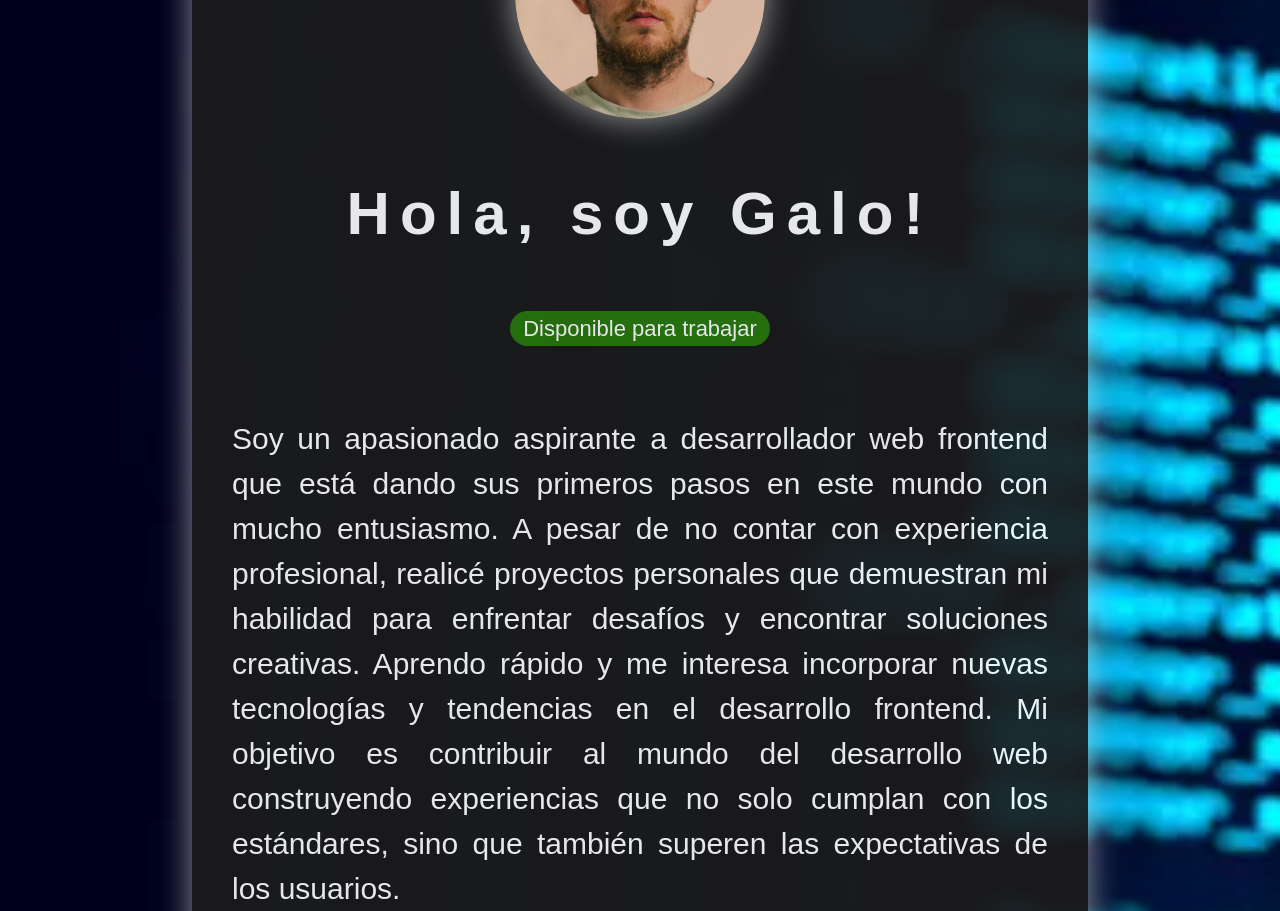
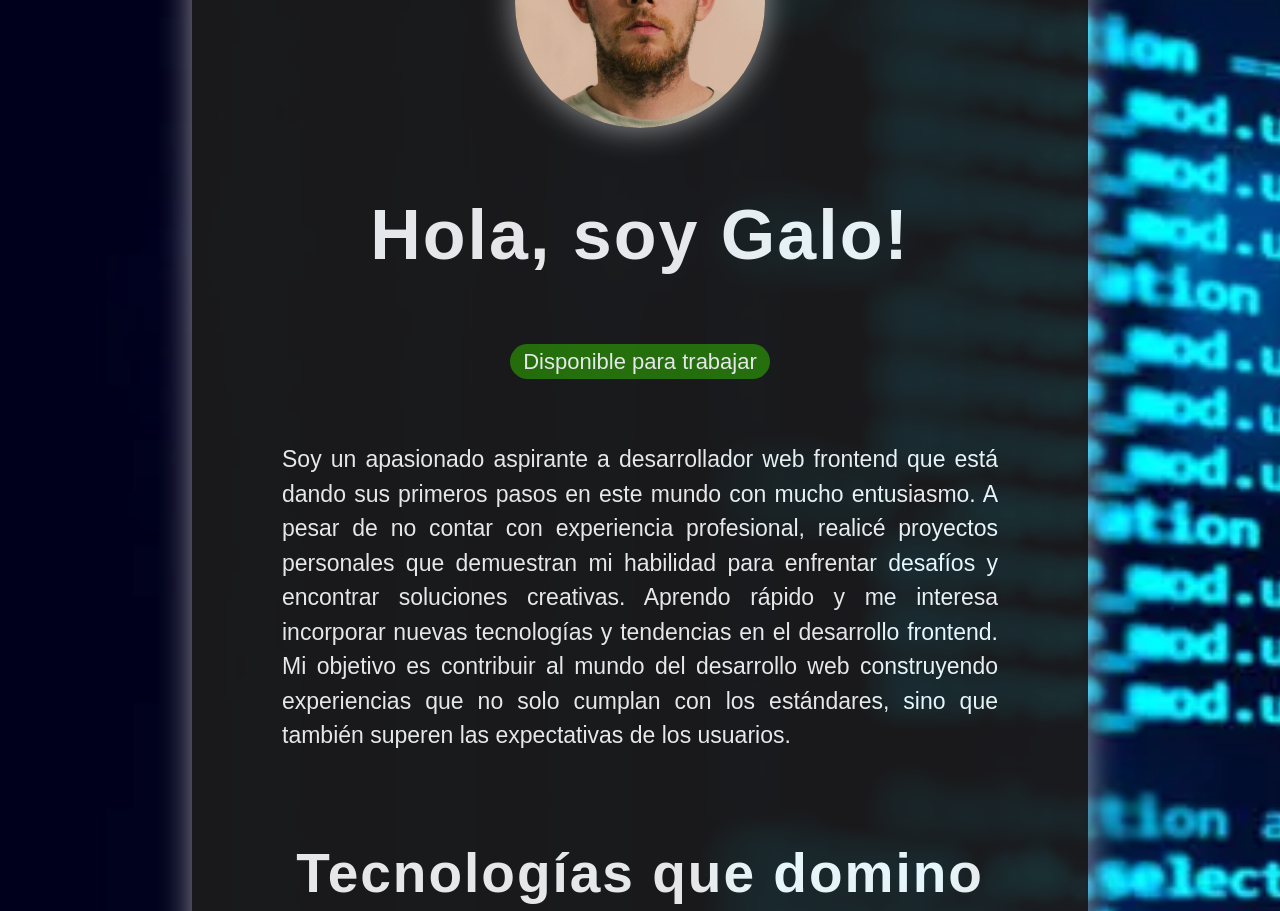
Before and after one commit to GalouT/portfolio, a React (Vite) app: page / in a window 1280 px wide. Shown: the part 300-1211 px from the top of the page. Built offline with nearby package versions, Linux system fonts and the light colour scheme.

Commit message:
corrigiendo fuente

```diff
--- a/src/App.css
+++ b/src/App.css
@@ -57,17 +57,15 @@ body {
 
 .tarjeta_titulo {
   margin-top: 10px;
-  font-size: 30px;
-  letter-spacing: 10px;
+  font-size: 35px;
+  letter-spacing: 2px;
 }
 
 .presentacion {
-  font-size: 30px;
-  margin-left: 20px;
-  margin-right: 20px;
+  margin-right: 70px;
+  margin-left: 70px;
   line-height: 1.6;
   text-align: justify;
-  line-height: 2;
 }
 
 .disponible {
@@ -86,6 +84,9 @@ body {
   scale: 1.1;
 }
 
+.sobre-mi {
+  font-size: 23px;
+}
 .contacto_redes-sociales {
   text-align: center;
 }
@@ -104,7 +105,7 @@ body {
   align-items: center;
   gap: 8px;
   margin-right: 6px;
-  font-size: 20px;
+  font-size: 18px;
   color: white;
   text-decoration: none;
   border: 1px solid white;
@@ -131,14 +132,14 @@ body {
 }
 
 h2 {
-  font-size: 50px;
-  letter-spacing: 10px;
+  font-size: 55px;
+  letter-spacing: 2px;
 }
 
 p {
   font-size: 30px;
   line-height: 1.5;
-  font-size: 30px;
+  font-size: 23px;
 }
 .iconos-tecnologias {
   display: flex;
@@ -162,7 +163,6 @@ p {
   align-items: center;
   margin-top: 50px;
   gap: 25px;
-  font-size: 30px;
 }
 
 .proyectos_lista {
--- a/src/App.jsx
+++ b/src/App.jsx
@@ -29,7 +29,7 @@ function App() {
           <p className="disponible">Disponible para trabajar</p>
         </div>
         <div className="presentacion">
-          <p id="sobre-mi">
+          <p id="sobre-mi" className="sobre-mi">
             Soy un apasionado aspirante a desarrollador web frontend que está
             dando sus primeros pasos en este mundo con mucho entusiasmo. A pesar
             de no contar con experiencia profesional, realicé proyectos
```
